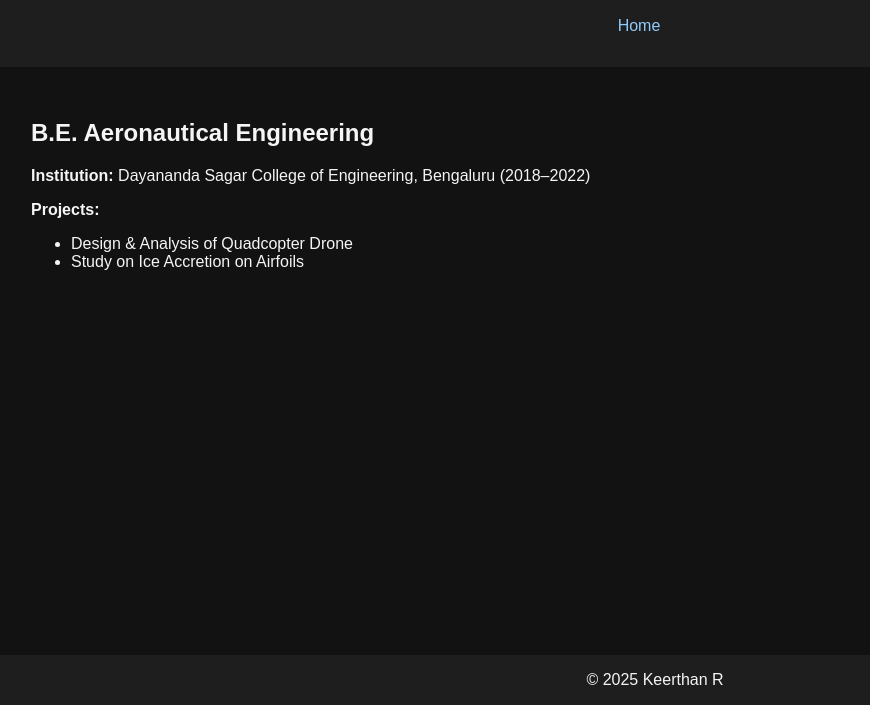
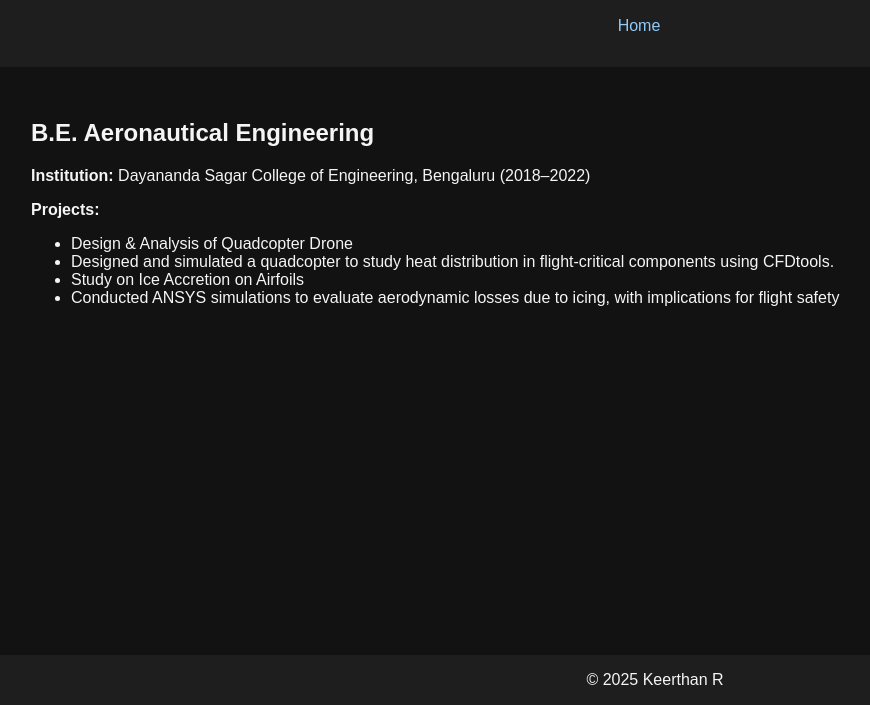
Before and after one commit to Keerthan-R-Gowda/Keerthan_R, a plain HTML site: page education.html in a window 1280 px wide. Shown: the part 95-800 px from the top of the page, without its empty margins (1-871 px from the left). Drawn offline with Linux system fonts and the light colour scheme.

Commit message:
Update education.html

```diff
--- a/education.html
+++ b/education.html
@@ -17,7 +17,9 @@
     <p><strong>Projects:</strong></p>
     <ul>
         <li>Design & Analysis of Quadcopter Drone</li>
+        <li>Designed and simulated a quadcopter to study heat distribution in flight-critical components using CFDtools.</li>
         <li>Study on Ice Accretion on Airfoils</li>
+        <li>Conducted ANSYS simulations to evaluate aerodynamic losses due to icing, with implications for flight safety</li>
     </ul>
 </section>
 <footer>© 2025 Keerthan R</footer>
```
